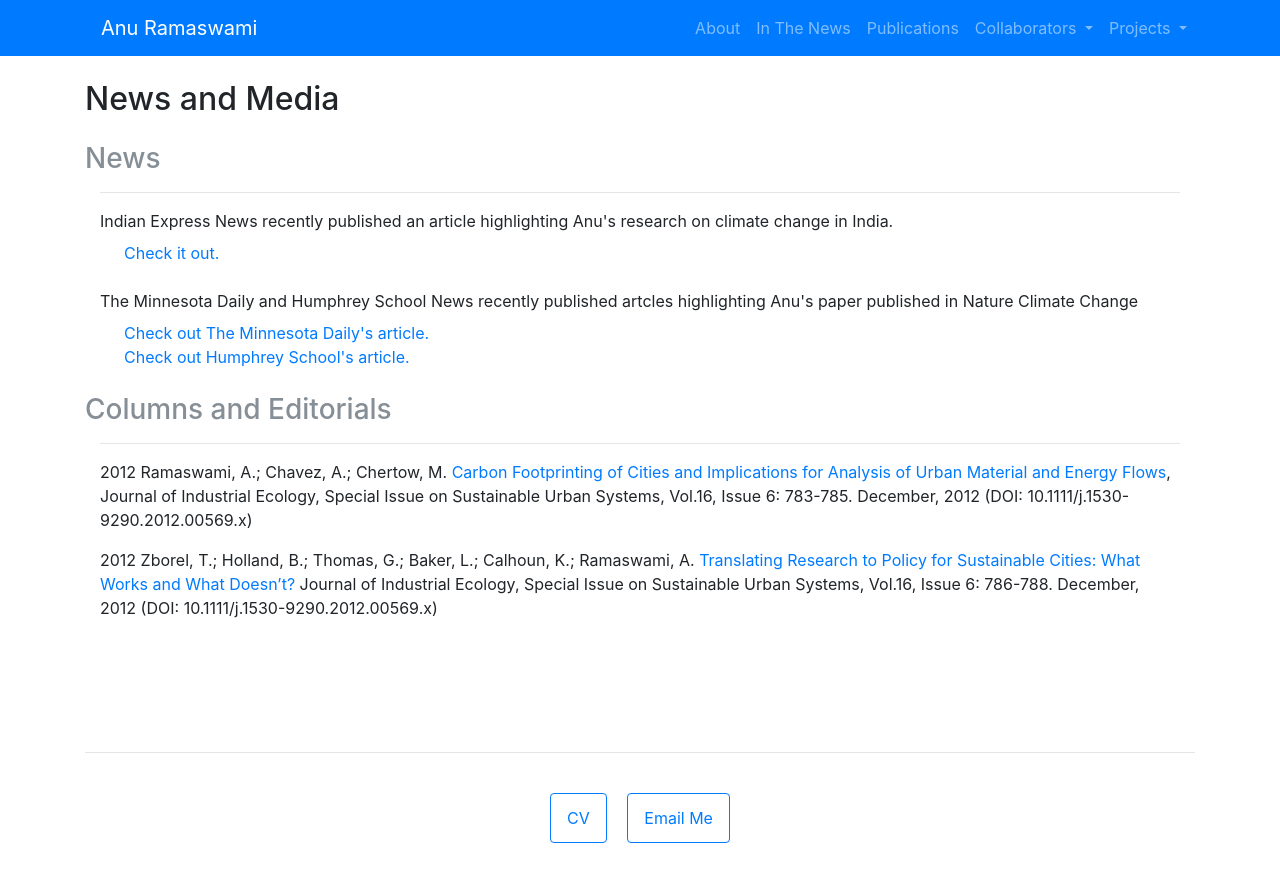
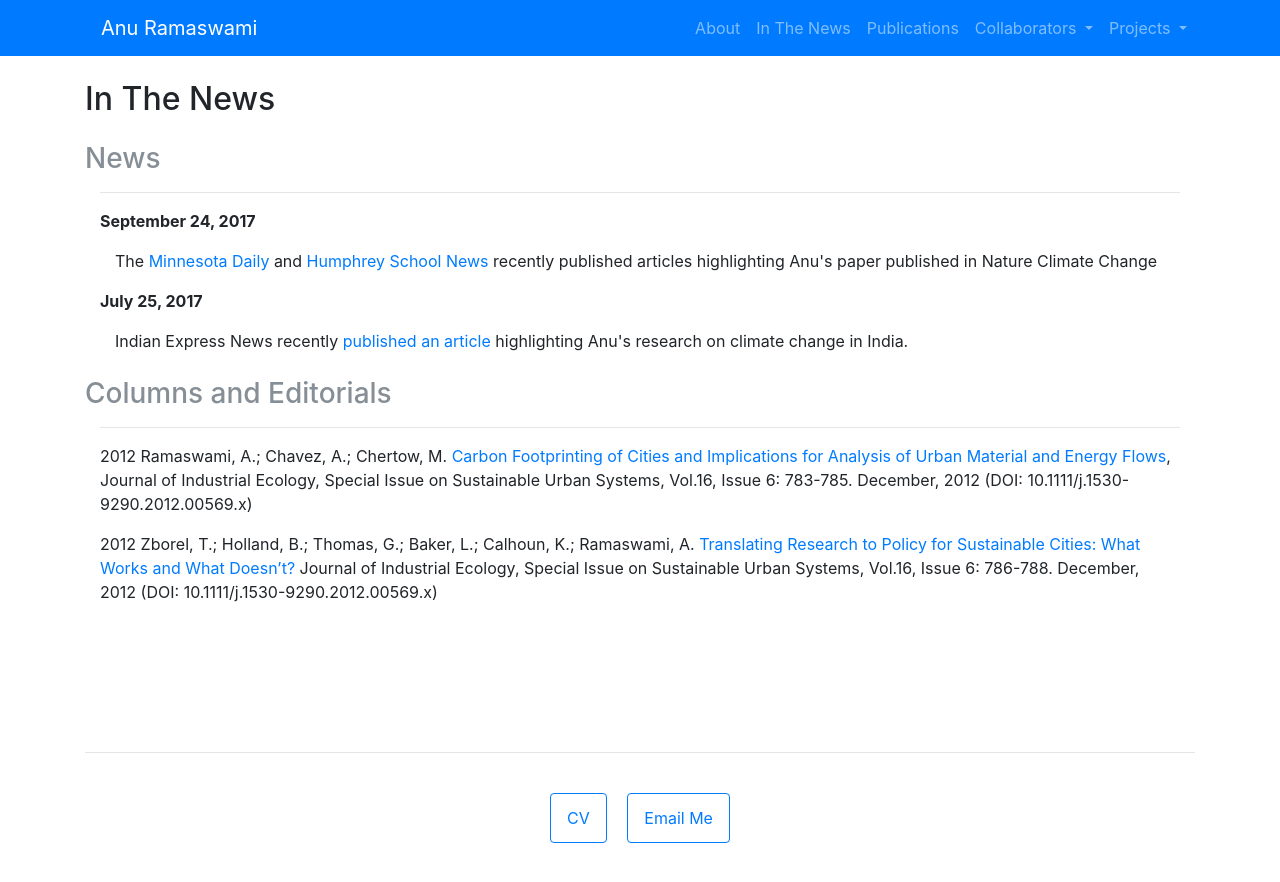
Before and after one commit to anuramaswami/anuramaswami.github.io, a Jekyll site: the page built from news.html, in a window 1280 px wide. Shown: the top 882 px of the page. Built offline with Jekyll 4.4.1, drawn with Linux system fonts in a browser that asks for light colours; nearby versions of some CDN libraries.

```diff
--- a/_includes/core_javascript.html
+++ b/_includes/core_javascript.html
@@ -9,11 +9,11 @@
         crossorigin="anonymous"></script>
 
 <!-- Custom scripts for this template -->
-<script src="{{ site.url }}/js/main.js"></script>
+<script src="/js/main.js"></script>
 
 <!-- Font Awesome -->
 <script defer src="https://use.fontawesome.com/releases/v5.0.2/js/all.js"></script>
 
 <!-- Lazy Loader -->
 <script src="https://cdnjs.cloudflare.com/ajax/libs/jquery.lazyload/1.9.1/jquery.lazyload.min.js"></script>
-<script>$("img.lazy").lazyload();</script>
+<!--<script>$("img.lazy").lazyload();</script>-->
--- a/js/main.js
+++ b/js/main.js
@@ -1,7 +1,11 @@
 $(document).ready(function () {
-    $('.carousel').carousel({
-        interval: 3000
-    });
+  $('.carousel').carousel({
+    interval: 3000
+  });
 
-    $('.carousel').carousel('cycle');
+  $('.carousel').carousel('cycle');
 });
+
+$(function () {
+  $("img.lazyload").lazyload();
+});
--- a/news.html
+++ b/news.html
@@ -3,26 +3,29 @@ layout: page
 title: In The News
 ---
 
-<h2>News and Media</h2>
+<h2>In The News</h2>
 
 <section class="my-4"> <!-- News -->
   <h3 class="text-muted">News</h3>
   <div class="container">
     <hr/>
     <div>
-      <p class="mb-2">Indian Express News recently published an article highlighting Anu's research on climate change in
-        India.</p>
-      <a class="ml-4"
-         href="http://www.newindianexpress.com/cities/hyderabad/2017/jul/25/climate-change-untreated-sewage-major-contributor-1633181.html">Check
-        it out.</a>
-      <p class="mb-2 mt-4">The Minnesota Daily and Humphrey School News recently published artcles highlighting Anu's
-        paper published in Nature Climate Change</p>
-      <a class="ml-4" href="http://www.mndaily.com/article/2017/09/new-research-fights-climate-change-in-cities">Check
-        out The Minnesota Daily's article.</a>
-      <br/>
-      <a class="ml-4"
-         href="https://www.hhh.umn.edu/news/new-humphrey-school-study-published-nature-climate-change-shows-potential-cities-reduce">Check
-        out Humphrey School's article.</a>
+      <p class="font-weight-bold">September 24, 2017</p>
+      <div class="container">
+        <p>The <a href="http://www.mndaily.com/article/2017/09/new-research-fights-climate-change-in-cities">Minnesota
+          Daily</a> and <a
+                href="https://www.hhh.umn.edu/news/new-humphrey-school-study-published-nature-climate-change-shows-potential-cities-reduce">Humphrey
+          School News</a> recently published articles highlighting Anu's
+          paper published in Nature Climate Change</p>
+      </div>
+
+      <p class="font-weight-bold">July 25, 2017</p>
+      <div class="container">
+        <p>Indian Express News recently <a
+                href="http://www.newindianexpress.com/cities/hyderabad/2017/jul/25/climate-change-untreated-sewage-major-contributor-1633181.html">published
+          an article</a> highlighting Anu's research on climate change in
+          India.</p>
+      </div>
     </div>
   </div> <!-- end container -->
 </section> <!-- end news section -->
```
Also changed, not shown: collaborators/students-and-postdoc.html (+5 -5 lines), projects/city.html (+6 -5 lines).
